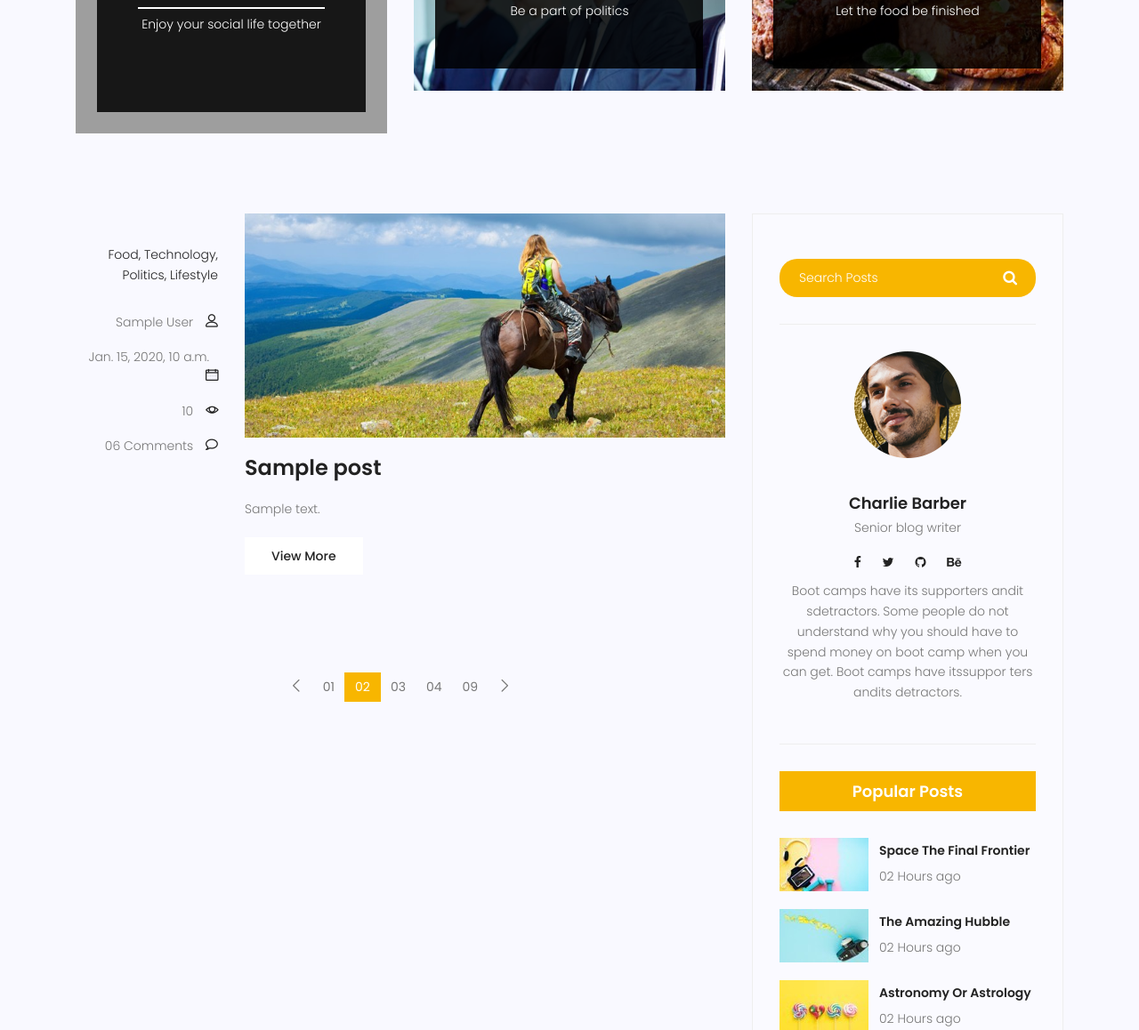
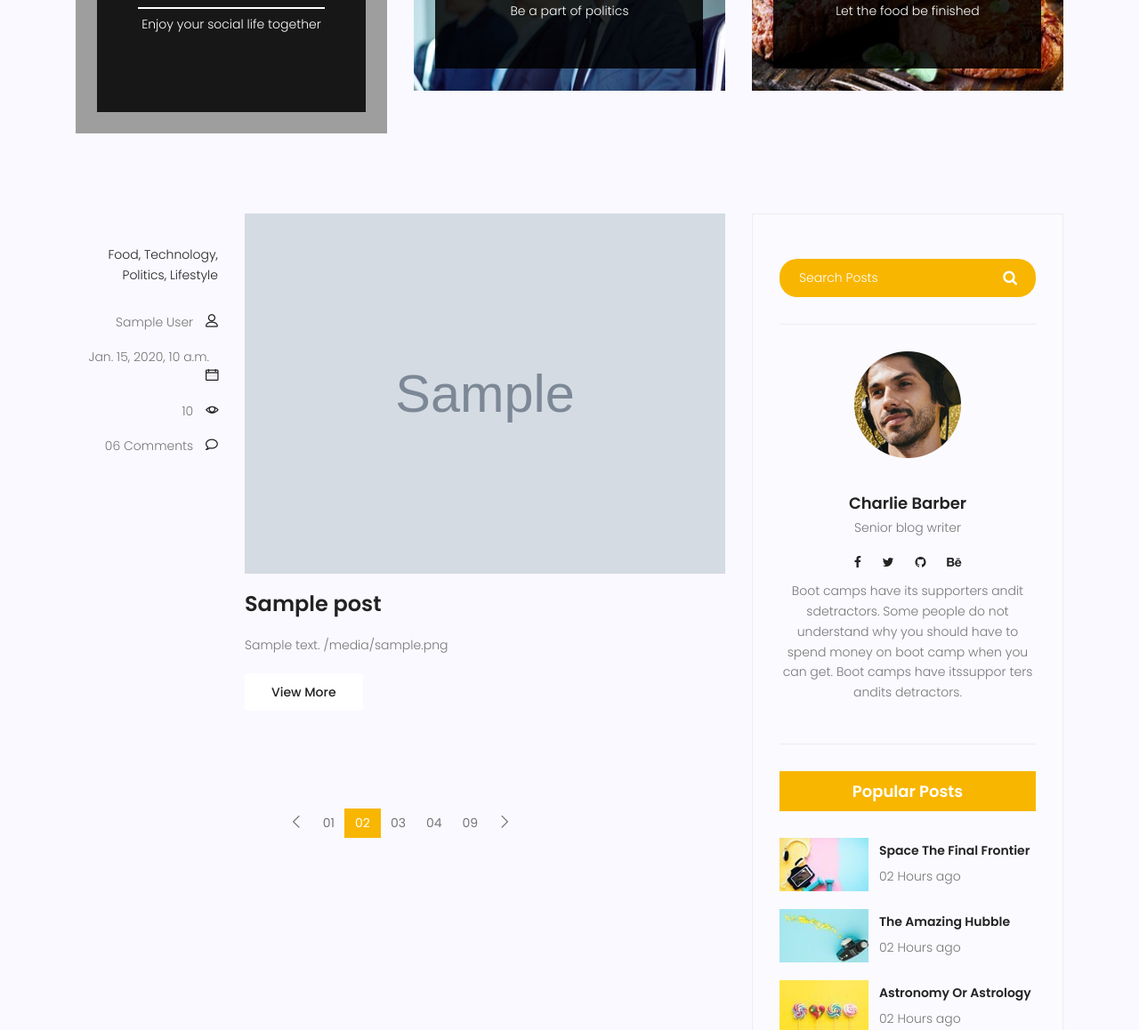
Before and after one commit to NAHID1367/site_test, a Django app: page /blog/ in a window 1280 px wide. Shown: the part 890-2048 px from the top of the page at 89% size. Run offline with Django 4.2, Linux system fonts and the light colour scheme; tables that the repository leaves empty hold one stand-in row (values such as "Sample post"); grey boxes marked "Sample" are stand-in pictures; some libraries are stand-ins or nearby versions; grey boxes are pictures that could not be loaded.

Commit message:
IMAGE
PIP PILLOW
post.image.url

```diff
--- a/blog/models.py
+++ b/blog/models.py
@@ -3,7 +3,7 @@ from django.contrib.auth.models import User
 
 # Create your models here.
 class Post(models.Model):
-    #image
+    image = models.ImageField(upload_to='blog/', default='')
     author = models.ForeignKey(User,on_delete=models.SET_NULL,null=True)
     title = models.CharField(max_length=255)
     content = models.TextField()
--- a/templates/blog/blog-home.html
+++ b/templates/blog/blog-home.html
@@ -104,11 +104,12 @@
 								</div>
 								<div class="col-lg-9 col-md-9 ">
 									<div class="feature-img">
-										<img class="img-fluid" src="{% static 'img/blog/feature-img1.jpg' %}" alt="">
+										<img class="img-fluid" src="{{post.image.url}}" alt="">
 									</div>
 									<a class="posts-title" href="{% url 'blog:single' pid=post.id %}"><h3>{{post.title}}</h3></a>
 									<p class="excert">
 										{{post.content}}
+										{{post.image.url}}
 									</p>
 									<a href="#" class="primary-btn">View More</a>
 								</div>
```
Also changed, not shown: blog/migrations/0004_post_image.py (added), media/blog/Screenshot_2025-10-22_045659.png (added), media/blog/Screenshot_2025-10-22_074540.png (added), media/blog/default.jpg (added).
